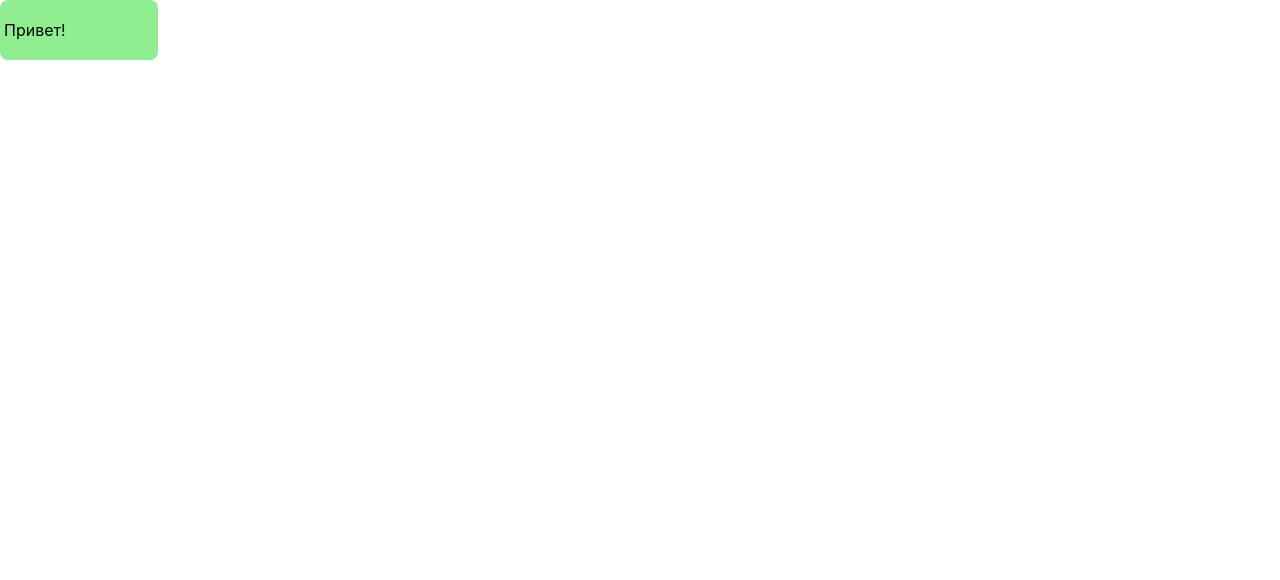
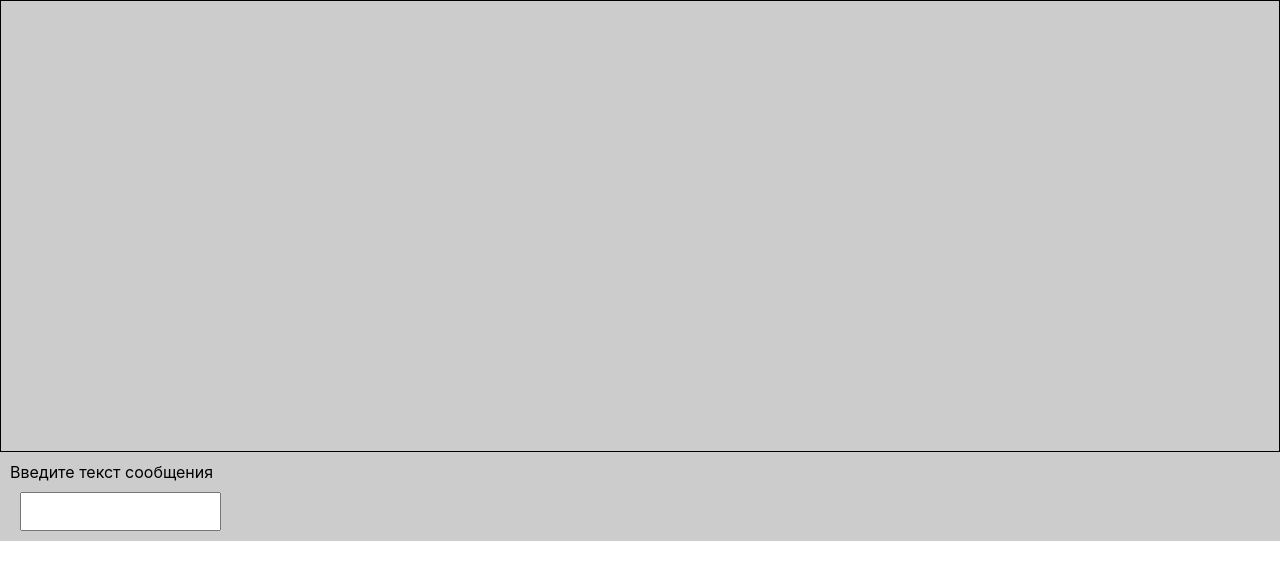
Before and after one commit to eugnazarov/gb-react, a React (Create React App) app: page / in a window 1280 px wide. Shown: the top 580 px of the page. Built offline with nearby package versions, Linux system fonts and the light colour scheme.

Commit message:
lesson-2

```diff
--- a/package.json
+++ b/package.json
@@ -6,6 +6,7 @@
     "@testing-library/jest-dom": "^5.16.1",
     "@testing-library/react": "^12.1.2",
     "@testing-library/user-event": "^13.5.0",
+    "prettier": "^2.5.1",
     "react": "^17.0.2",
     "react-dom": "^17.0.2",
     "react-scripts": "5.0.0",
--- a/src/App.css
+++ b/src/App.css
@@ -1,5 +1,6 @@
 .App {
-  text-align: center;
+
+  background-color: #ccc;
 }
 
 *{
--- a/src/App.js
+++ b/src/App.js
@@ -1,12 +1,51 @@
-import React from 'react';
-import Message from "./components/Message/Message";
+import React, { useEffect, useState } from "react";
+
+import MessageList from "./components/MessageList/MessageList";
+import useInput from "./components/hooks/useInput";
+import "./App.css";
 
 const App = () => {
-    return (
-        <div>
-          <Message text="Привет!"/>
-        </div>
-    );
+  const input = useInput();
+
+  const [messageList, setMessageList] = useState([]);
+
+  const handleSubmit = (e) => {
+    e.preventDefault();
+    const newMessage = {
+      author: "John",
+      text: input.value,
+    };
+    setMessageList((prevState) => [...prevState, newMessage]);
+    input.setValue("");
+  };
+
+  useEffect(() => {
+    if (
+      messageList[messageList.length - 1] &&
+      messageList[messageList.length - 1].author !== "robot"
+    ) {
+      const newMessage = {
+        author: "robot",
+        text: "Hello from robot",
+      };
+      setTimeout(() => {
+        setMessageList((prevState) => [...prevState, newMessage]);
+      }, 1500);
+    }
+  }, [messageList]);
+  return (
+    <div className="App">
+      <MessageList messageList={messageList} />
+      <form style={{ margin: "10px" }} onSubmit={handleSubmit}>
+        <p>Введите текст сообщения</p>
+        <input
+          style={{ padding: "10px", margin: "10px" }}
+          value={input.value}
+          onChange={({ target }) => input.setValue(target.value)}
+        />
+      </form>
+    </div>
+  );
 };
 
 export default App;
--- a/src/components/Message/message.css
+++ b/src/components/Message/message.css
@@ -3,6 +3,7 @@
     width: 150px;
     padding:4px;
     border-radius: 8px;
+    margin-bottom: 12px;
 }
 
 .message__text{
--- /dev/null
+++ b/src/components/MessageList/MessageList.css
@@ -0,0 +1,8 @@
+.list{
+
+    height: 420px;
+    justify-content: space-between;
+    overflow:auto;
+    border:1px solid black;
+    padding:15px;
+}
--- /dev/null
+++ b/src/components/MessageList/MessageList.js
@@ -0,0 +1,15 @@
+import React, { useState } from "react";
+import "./MessageList.css";
+import Message from "../Message/Message";
+
+const MessageList = ({ messageList }) => {
+  return (
+    <div className="list">
+      {messageList.map(({ text, author }) => (
+        <Message text={text} />
+      ))}
+    </div>
+  );
+};
+
+export default MessageList;
--- /dev/null
+++ b/src/components/hooks/useInput.js
@@ -0,0 +1,8 @@
+import React, {useState} from 'react';
+
+const useInput = () => {
+    const [value, setValue] = useState("")
+    return {value, setValue}
+};
+
+export default useInput;
```
Also changed, not shown: 2 other files (tests, documents, lock files or other folders).
